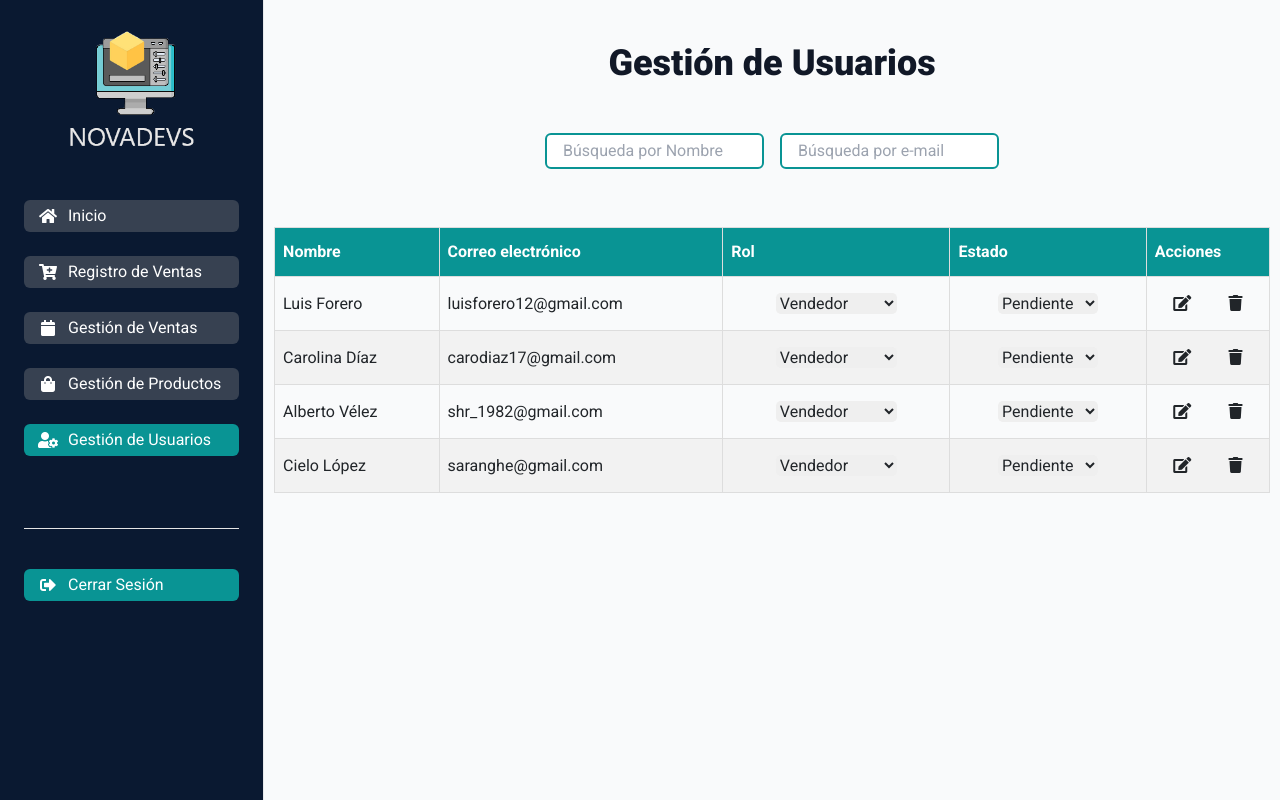
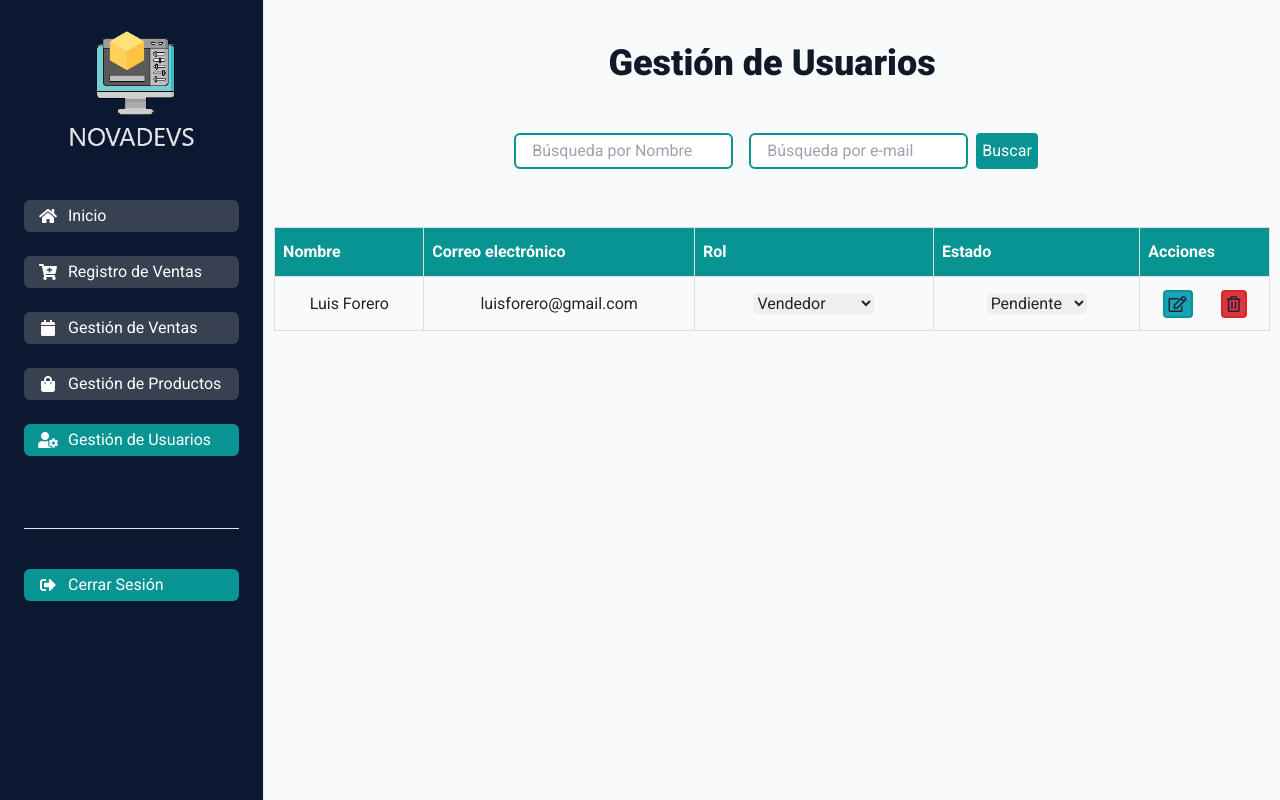
Before and after one commit to NovaDevs-MinTIC/NovaDevs, a React (Create React App) app: page /gestionUsuarios in a window 1280 px wide. Built offline with nearby package versions, Linux system fonts and the light colour scheme.

Commit message:
Se arregla tabla de gestión de usuarios

```diff
--- a/src/components/tablaUsuarios.jsx
+++ /dev/null
@@ -1,38 +0,0 @@
-
-
-const Tabla = ({correo, nombre}) => {
-
-    return(
-      <tr>
-          <td>{nombre}</td>
-          <td>{correo}</td>
-          <td className="text-center">
-            <select className="rounded-lg m-2 w-auto">
-              <option disabled>Rol</option>
-              <option>Vendedor</option>
-              <option>Administrador</option>
-            </select>
-          </td>
-          <td className="text-center">
-            <select className="rounded-lg m-2 w-auto">
-              <option disabled>Estado</option>
-              <option>Pendiente</option>
-              <option>Aceptado</option>
-              <option>Rechazado</option>
-            </select>
-          </td>
-          <td className='text-center'>
-            <div className="flex justify-around">
-              <div className="hover:bg-yellow-500">
-                <i className="fas fa-edit"></i>
-              </div>
-              <div className="hover:bg-red-600">
-                <i className="fas fa-trash"></i>
-              </div>
-            </div>
-          </td>
-      </tr>
-    )
-  }
-
-  export default Tabla;
--- a/src/pages/gestionUsuarios.jsx
+++ b/src/pages/gestionUsuarios.jsx
@@ -1,6 +1,8 @@
 import Tabla from '../components/tablaUsuarios';
 import "bootstrap/dist/css/bootstrap.min.css";
 import '../styles/usuarios.css';
+
+
 
 const  Usuarios = () => {
     return(
@@ -21,11 +23,14 @@ const  Usuarios = () => {
                 placeholder='Búsqueda por e-mail'
                 className='border-2 border-novablue mx-2 px-3 py-1 rounded-md focus:outline-none focus:border-gray-500'
                 />
+                <button className=' bg-novablue rounded border-novablue border-2 p-1 focus:outline-none focus:border-gray-500 text-white'>
+                  Buscar
+                </button>
             </div>
           {/* Tabla */}
           <div className='hidden md:flex w-full mt-12'>
             <table className="tabla">
-              <thead>
+              <thead className="text-center">
                 <tr>
                   <th>Nombre</th>
                   <th>Correo electrónico</th>
@@ -35,14 +40,35 @@ const  Usuarios = () => {
                 </tr>
               </thead>
               <tbody>
-                <Tabla correo="luisforero12@gmail.com" nombre="Luis Forero"/>
-                <Tabla correo="carodiaz17@gmail.com" nombre="Carolina Díaz"/>
-                <Tabla correo="shr_1982@gmail.com" nombre="Alberto Vélez "/>
-                <Tabla correo="saranghe@gmail.com" nombre="Cielo López"/>
-              </tbody>
-            </table>
-          </div>
+              <tr className="text-center">
+               <td >Luis Forero</td>
+               <td>luisforero@gmail.com</td>
+               <td className="text-center">
+               <select className="rounded-lg m-2 w-auto">
+               <option disabled>Rol</option>
+               <option>Vendedor</option>
+               <option>Administrador</option>
+               </select>
+              </td>
+              <td className="text-center">
+              <select className="rounded-lg m-2 w-auto">
+              <option disabled>Estado</option>
+              <option>Pendiente</option>
+              <option>Aceptado</option>
+              <option>Rechazado</option>
+              </select>
+             </td>
+            <td className='text-center'>
+            <div className="flex justify-around">
+            <button className="rounded border-solid border-2 border-novablue far fa-edit bg-info"></button>
+            <button className="rounded border-solid border-2 border-red-600 far fa-trash-alt bg-danger"></button>
+            </div>
+            </td>
+            </tr>
+           </tbody>
+          </table>
         </div>
+      </div>
           )
 }
 export default Usuarios;
```
Also changed, not shown: 1 other file (tests, documents, lock files or other folders).
